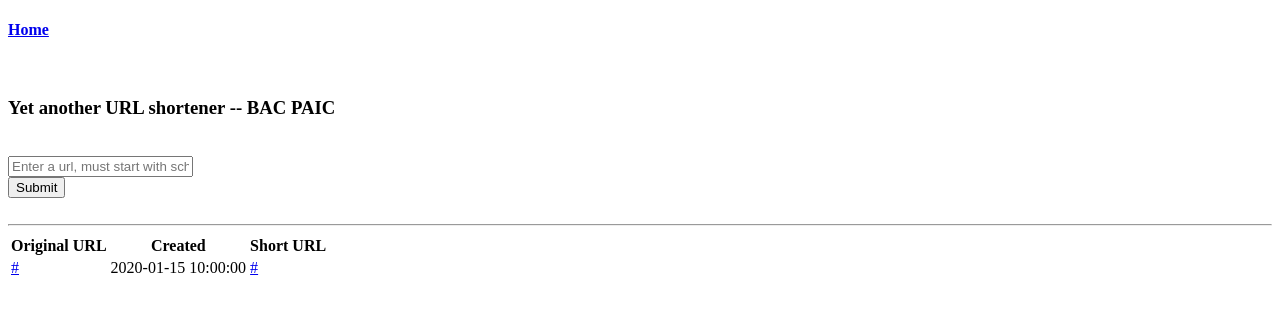
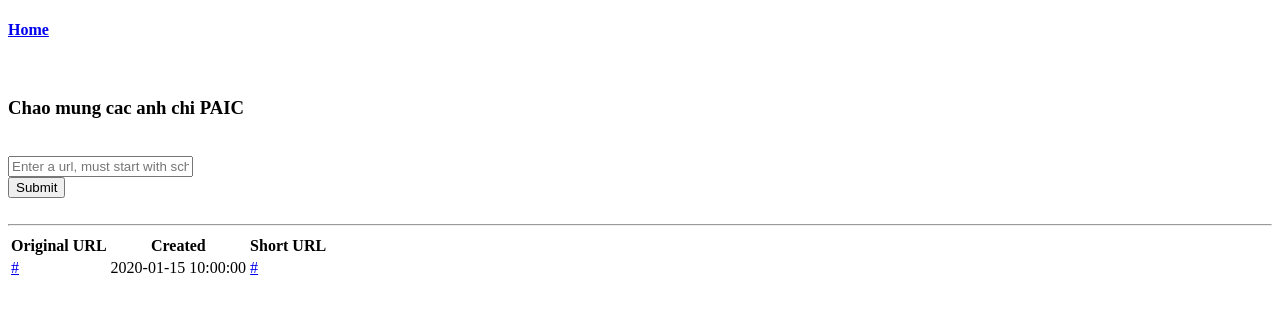
Before and after one commit to dunguyenn/democicd, a Python web app: template app/templates/index.html in a window 1280 px wide. Shown: the top 314 px of the page. Run offline with Jinja, Linux system fonts and the light colour scheme; the template is opened without the code that fills it: most values are stand-ins (such as "Sample title", 1, 10 or a date in 2020); some libraries are stand-ins or nearby versions.

Commit message:
sua ma nguon

```diff
--- a/app/templates/index.html
+++ b/app/templates/index.html
@@ -3,7 +3,7 @@
 {% block content %}
 
 <div class="text-center">
-  <h3>Yet another URL shortener --  BAC PAIC</h3>
+  <h3>Chao mung cac anh chi PAIC</h3>
 </div>
 
 <br>
```
